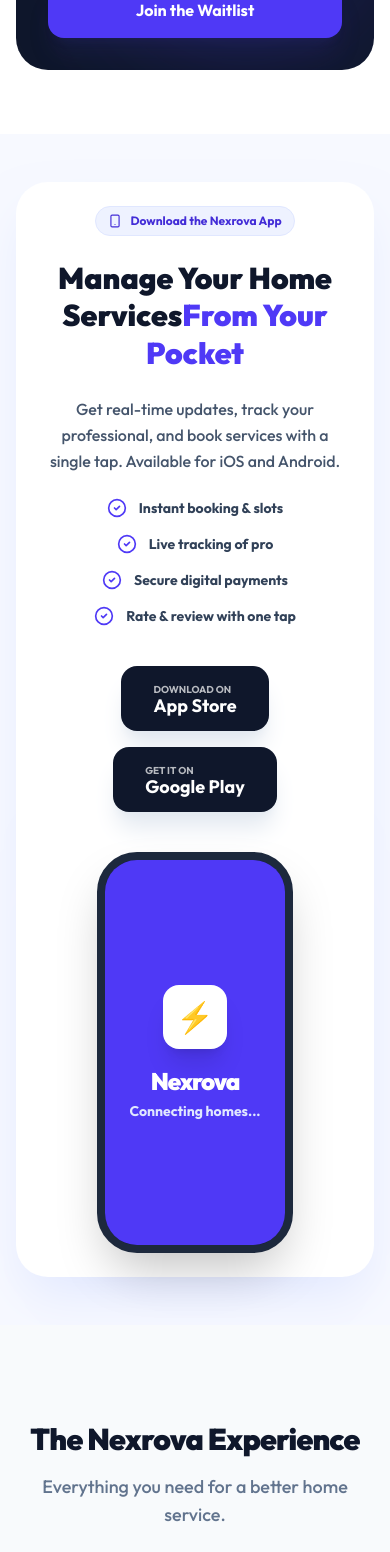
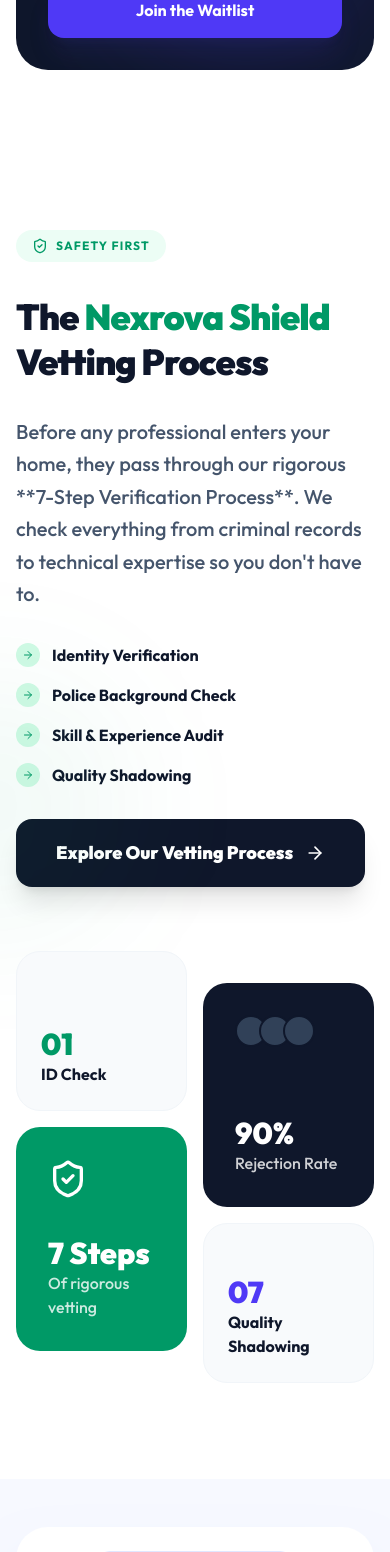
Before and after one commit to zingline-dev/Nexrova, a Next.js app in the folder Nexrova-web/: page / in a window 390 px wide. Shown: the part 4140-5692 px from the top of the page. Built offline with nearby package versions, Linux system fonts and the light colour scheme.

Commit message:
Added 7-step verification section to Home page

```diff
--- a/Nexrova-web/src/app/page.tsx
+++ b/Nexrova-web/src/app/page.tsx
@@ -11,6 +11,85 @@
       <Hero />
       <ServiceGrid />
       <TrustSection />
+
+      {/* 7-Step Verification Summary Section */}
+      <section className="py-24 bg-white overflow-hidden relative">
+        <div className="absolute top-1/2 left-0 w-64 h-64 bg-emerald-600/5 rounded-full blur-3xl -translate-x-1/2 -translate-y-1/2" />
+        <div className="max-w-7xl mx-auto px-4 sm:px-6 lg:px-8">
+          <div className="flex flex-col lg:flex-row items-center gap-16">
+            <div className="flex-1 space-y-8">
+              <div className="inline-flex items-center gap-2 px-4 py-2 rounded-full bg-emerald-50 text-emerald-600 font-bold text-xs uppercase tracking-widest">
+                <ShieldCheck className="w-4 h-4" /> Safety First
+              </div>
+              <h2 className="text-4xl md:text-6xl font-black text-slate-900 leading-tight tracking-tight">
+                The <span className="text-emerald-600">Nexrova Shield</span> Vetting Process
+              </h2>
+              <p className="text-xl text-slate-600 font-medium leading-relaxed">
+                Before any professional enters your home, they pass through our rigorous **7-Step Verification Process**.
+                We check everything from criminal records to technical expertise so you don't have to.
+              </p>
+
+              <div className="grid grid-cols-1 sm:grid-cols-2 gap-4">
+                {[
+                  "Identity Verification",
+                  "Police Background Check",
+                  "Skill & Experience Audit",
+                  "Quality Shadowing"
+                ].map((item, idx) => (
+                  <div key={idx} className="flex items-center gap-3 text-slate-900 font-bold">
+                    <div className="w-6 h-6 bg-emerald-100 rounded-full flex items-center justify-center">
+                      <ArrowRight className="w-3 h-3 text-emerald-600" />
+                    </div>
+                    {item}
+                  </div>
+                ))}
+              </div>
+
+              <Link
+                href="/verification"
+                className="inline-flex items-center gap-3 bg-slate-900 text-white px-10 py-5 rounded-2xl font-black text-lg hover:bg-slate-800 transition-all shadow-xl active:scale-95"
+              >
+                Explore Our Vetting Process <ArrowRight className="w-5 h-5" />
+              </Link>
+            </div>
+
+            {/* Visual representation of 7 Steps */}
+            <div className="flex-1 relative">
+               <div className="grid grid-cols-2 gap-4">
+                  <div className="space-y-4">
+                    <div className="h-40 bg-slate-50 rounded-3xl p-6 flex flex-col justify-end border border-slate-100">
+                       <p className="text-3xl font-black text-emerald-600">01</p>
+                       <p className="font-bold text-slate-900">ID Check</p>
+                    </div>
+                    <div className="h-56 bg-emerald-600 rounded-3xl p-8 flex flex-col justify-between text-white">
+                       <ShieldCheck className="w-10 h-10" />
+                       <div>
+                         <p className="text-3xl font-black">7 Steps</p>
+                         <p className="font-medium opacity-80">Of rigorous vetting</p>
+                       </div>
+                    </div>
+                  </div>
+                  <div className="space-y-4 pt-8">
+                    <div className="h-56 bg-slate-900 rounded-3xl p-8 flex flex-col justify-between text-white">
+                       <div className="flex -space-x-2">
+                         {[1,2,3].map(i => <div key={i} className="w-8 h-8 rounded-full bg-slate-700 border-2 border-slate-900" />)}
+                       </div>
+                       <div>
+                         <p className="text-3xl font-black">90%</p>
+                         <p className="font-medium opacity-80">Rejection Rate</p>
+                       </div>
+                    </div>
+                    <div className="h-40 bg-slate-50 rounded-3xl p-6 flex flex-col justify-end border border-slate-100">
+                       <p className="text-3xl font-black text-indigo-600">07</p>
+                       <p className="font-bold text-slate-900">Quality Shadowing</p>
+                    </div>
+                  </div>
+               </div>
+            </div>
+          </div>
+        </div>
+      </section>
+
       <AppCTA />
 
       {/* Feature Access Section */}
```
